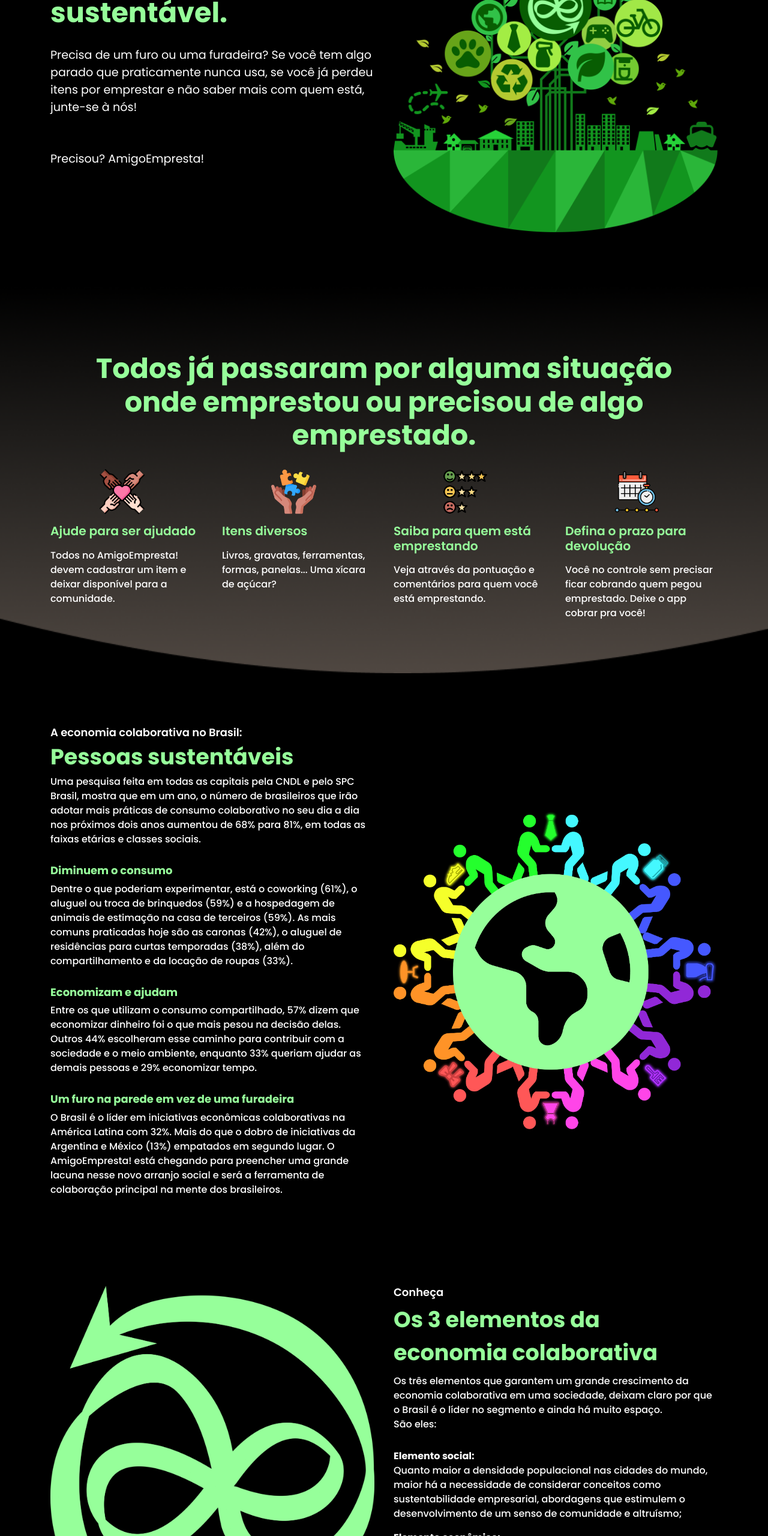
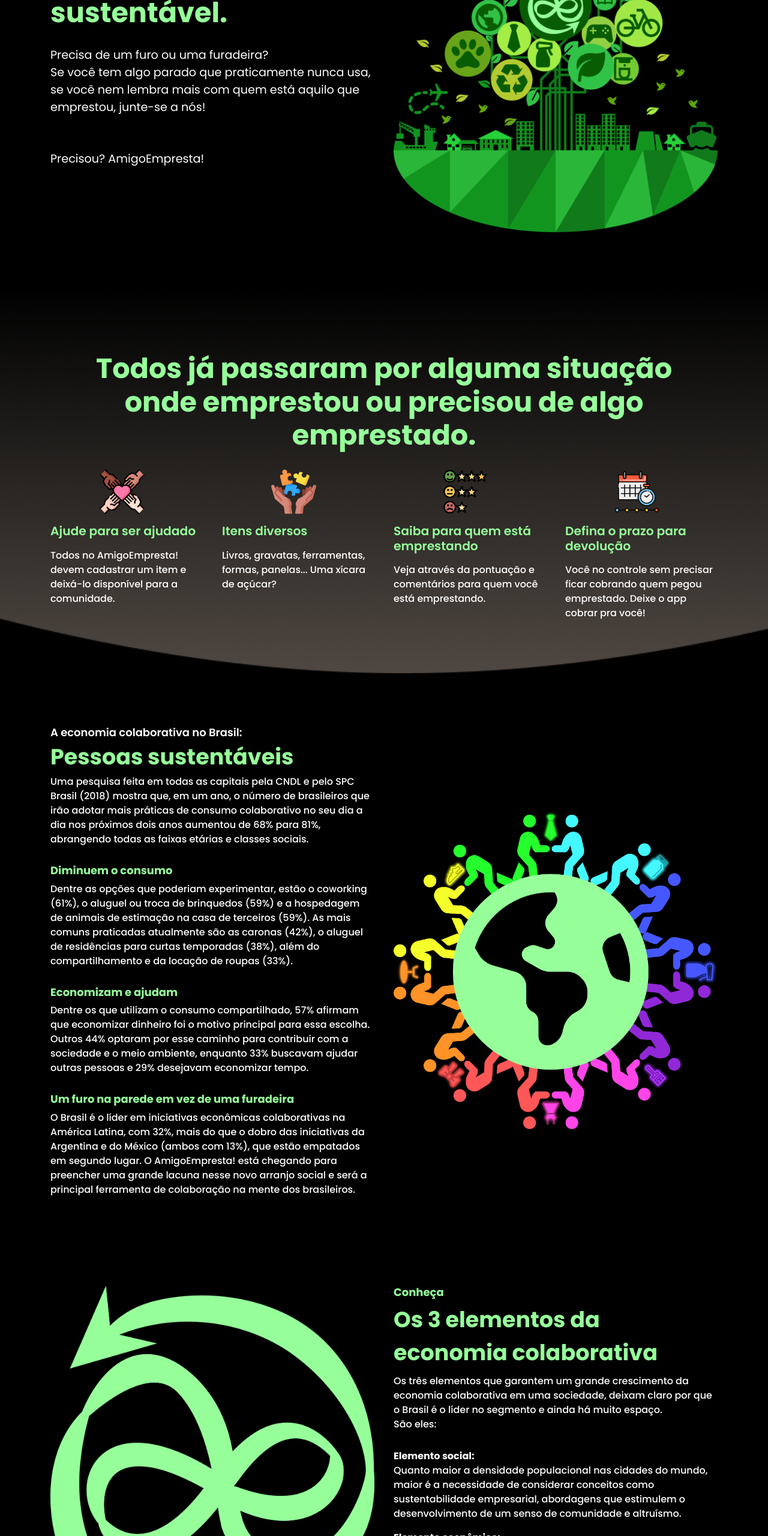
Before and after one commit to AmigoEmpresta/landingPage, a website: page docs/index.html in a window 1280 px wide. Shown: the part 240-2800 px from the top of the page at 60% size. Drawn offline with Linux system fonts and the light colour scheme; a web font is replaced by a local one.

Commit message:
Update index.html
edição pré reuniao amigo Claudio.

```diff
--- a/docs/index.html
+++ b/docs/index.html
@@ -57,7 +57,8 @@
           <div class="row align-items-center">
             <div class="col-md-6 text-md-start text-center py-6">
               <h1 class="mb-4 fs-9 fw-bold">A rede social decisiva para um mundo sustentável.</h1>
-              <p class="mb-6 lead text-secondary">Precisa de um furo ou uma furadeira? Se você tem algo parado que praticamente nunca usa, se você já perdeu itens por emprestar e não saber mais com quem está, junte-se à nós!<br class="d-none d-xl-block" /><br class="d-none d-xl-block" /></br>Precisou? AmigoEmpresta!</p>
+              <p class="mb-6 lead text-secondary">Precisa de um furo ou uma furadeira?</br>
+                 Se você tem algo parado que praticamente nunca usa, se você nem lembra mais com quem está aquilo que emprestou, junte-se a nós!<br class="d-none d-xl-block" /><br class="d-none d-xl-block" /></br>Precisou? AmigoEmpresta!</p>
             </div>
             <div class="col-md-6 text-center text-md-end">
               <img class="pt-7 pt-md-0 img-fluid mt-md-5" src="ladoinicio.png" alt="" />
@@ -82,7 +83,7 @@
                 <img class="mb-3 ms-n3" src="assets/img/category/icon1.png" width="75" alt="Feature" />
               </div>
               <h4 class="mb-3">Ajude para ser ajudado</h4>
-              <p class="mb-0 fw-medium text-secondary">Todos no AmigoEmpresta! devem cadastrar um item e deixar disponível para a comunidade.</p>
+              <p class="mb-0 fw-medium text-secondary">Todos no AmigoEmpresta! devem cadastrar um item e deixá-lo disponível para a comunidade.</p>
             </div>
             <div class="col-lg-3 col-sm-6 mb-2">
               <div class="text-center">
@@ -117,28 +118,22 @@
                   <div class="col-lg-6 order-lg-2">
                       <img class="img-fluid" src="aeearth.png" alt="" />
                   </div>
+
                   <div class="col-lg-6 order-lg-1">
                       <h5 class="text-secondary">A economia colaborativa no Brasil:</h5>
                       <h2 class="mb-2 fs-7 fw-bold">Pessoas sustentáveis</h2>
                       <p class="mb-4 fw-medium text-secondary">
                           Uma pesquisa feita em todas as capitais pela CNDL e pelo
-                          SPC Brasil, mostra que em um ano, o número de brasileiros que irão adotar mais práticas de consumo
+                          SPC Brasil (2018) mostra que, em um ano, o número de brasileiros que irão adotar mais práticas de consumo
                           colaborativo no seu dia a dia nos próximos dois anos aumentou de 68% para 81%,
-                          em todas as faixas etárias e classes sociais.
+                          abrangendo todas as faixas etárias e classes sociais.
                       </p>
                       <h4 class="fs-1 fw-bold">Diminuem o consumo</h4>
-                      <p class="mb-4 fw-medium text-secondary">Dentre o que poderiam experimentar, está o coworking (61%), o aluguel ou troca de brinquedos (59%) e a
-                          hospedagem de animais de estimação na casa de terceiros (59%).
-                          As mais comuns praticadas hoje são as caronas (42%), o aluguel
-                          de residências para curtas temporadas (38%), além do compartilhamento e da locação de roupas (33%). </p>
+                      <p class="mb-4 fw-medium text-secondary">Dentre as opções que poderiam experimentar, estão o coworking (61%), o aluguel ou troca de brinquedos (59%) e a hospedagem de animais de estimação na casa de terceiros (59%). As mais comuns praticadas atualmente são as caronas (42%), o aluguel de residências para curtas temporadas (38%), além do compartilhamento e da locação de roupas (33%). </p>
                       <h4 class="fs-1 fw-bold">Economizam e ajudam</h4>
-                      <p class="mb-4 fw-medium text-secondary">Entre os que utilizam o consumo compartilhado, 57% dizem que
-                          economizar dinheiro foi o que mais pesou na decisão delas. Outros 44% escolheram esse caminho para contribuir com a sociedade
-                          e o meio ambiente, enquanto 33% queriam ajudar as demais pessoas e 29% economizar tempo.</p>
+                      <p class="mb-4 fw-medium text-secondary">Dentre os que utilizam o consumo compartilhado, 57% afirmam que economizar dinheiro foi o motivo principal para essa escolha. Outros 44% optaram por esse caminho para contribuir com a sociedade e o meio ambiente, enquanto 33% buscavam ajudar outras pessoas e 29% desejavam economizar tempo.</p>
                       <h4 class="fs-1 fw-bold">Um furo na parede em vez de uma furadeira</h4>
-                      <p class="mb-4 fw-medium text-secondary">O Brasil é o líder em iniciativas econômicas colaborativas na América Latina com 32%.
-                          Mais do que o dobro de iniciativas da Argentina e México (13%) empatados em segundo lugar.
-                          O AmigoEmpresta! está chegando para preencher uma grande lacuna nesse novo arranjo social e será a ferramenta de colaboração principal na mente dos brasileiros.</p>
+                      <p class="mb-4 fw-medium text-secondary">O Brasil é o líder em iniciativas econômicas colaborativas na América Latina, com 32%, mais do que o dobro das iniciativas da Argentina e do México (ambos com 13%), que estão empatados em segundo lugar. O AmigoEmpresta! está chegando para preencher uma grande lacuna nesse novo arranjo social e será a principal ferramenta de colaboração na mente dos brasileiros.</p>
                   </div>
               </div>
           </div>
@@ -151,23 +146,20 @@
           <div class="row">
             <div class="col-lg-6"><img class="img-fluid" src="assets/img/marketer/logogg.png" alt="" /></div>
             <div class="col-lg-6">
-              <h5 class="text-secondary">Conheça</h5>
+              <h4 class="fs-1 fw-bold">Conheça</h4>
               <p class="fs-7 fw-bold mb-2">Os 3 elementos da economia colaborativa</p>
               <p class="mb-4 fw-medium text-secondary">
                 Os três elementos que garantem um grande crescimento da economia colaborativa em uma sociedade, deixam claro por que o Brasil é o líder no segmento e ainda há muito espaço.
               </br> São eles:
               </p>
               <div class="d-flex align-items-center mb-3">
-                <p class="fw-medium mb-0 text-secondary"><b>Elemento social:</b></br> Quanto maior a densidade populacional nas cidades do mundo, maior
-                  há a necessidade de considerar conceitos como sustentabilidade empresarial, abordagens que estimulem o desenvolvimento de um senso de comunidade e altruísmo;</p>
+                <p class="fw-medium mb-0 text-secondary"><b>Elemento social:</b></br> Quanto maior a densidade populacional nas cidades do mundo, maior é a necessidade de considerar conceitos como sustentabilidade empresarial, abordagens que estimulem o desenvolvimento de um senso de comunidade e altruísmo.</p>
               </div>
               <div class="d-flex align-items-center mb-3">
-                <p class="fw-medium mb-0 text-secondary"><b>Elemento econômico:</b></br> Produtos com estoque sobrando ou sem uso geram desperdício. Por meio da economia de colaboração,
-                   aumenta-se a flexibilidade financeira e prioriza-se o acesso a esses produtos, reduzindo o desperdício e o acúmulo;</p>
+                <p class="fw-medium mb-0 text-secondary"><b>Elemento econômico:</b></br> Produtos com estoque sobrando ou sem uso geram desperdício. Por meio da economia de colaboração, aumenta-se a flexibilidade financeira e prioriza-se o acesso a esses produtos, reduzindo o desperdício e o acúmulo.</p>
               </div>
               <div class="d-flex align-items-center mb-3">
-                <p class="fw-medium mb-0 text-secondary"> <b>Elemento tecnológico:</b></br> Com a democratização do uso da internet, a economia compartilhada se beneficia do aumento do
-                  acesso às redes sociais e do uso de dispositivos e plataformas móveis (como aplicativos) e sistemas de pagamento online.</p>
+                <p class="fw-medium mb-0 text-secondary"> <b>Elemento tecnológico:</b></br> Com a democratização do uso da internet, a economia compartilhada se beneficia do aumento do acesso às redes sociais e do uso de dispositivos e plataformas móveis (como aplicativos) e sistemas de pagamento online.</p>
               </div>
             </div>
           </div>
@@ -186,11 +178,12 @@
                       <p class="mb-2 fs-8 fw-bold">Os grandes cases de sucesso</p>
                       <p class="mb-4 fw-medium text-secondary">As provas de que a economia colaborativa é um mercado super lucrativo!</p>
                       <h4 class="fw-bold fs-1">Uber</h4>
-                      <p class="mb-4 fw-medium text-secondary">O Uber é o exemplo mais citado da economia compartilhada, quem tem carro pode ganhar dinheiro oferecendo viagens particulares. Isso faz com que muitas pessoas deixem de comprar carro porque fica mais barato e prático usar o serviço. Além disso, a plataforma se torna uma nova fonte de renda para as pessoas que atuam como prestadores de serviço.</p>
+                      <p class="mb-4 fw-medium text-secondary">O Uber é o exemplo mais citado da economia compartilhada, onde muitos conseguem uma renda extra oferecendo viagens particulares. Isso leva muitas pessoas a deixarem de usar seus próprios carros, já que muitas vezes é mais barato e prático utilizar o serviço, tornando a plataforma a opção mais viável.
+                      </p>
                       <h4 class="fw-bold fs-1">Airbnb</h4>
-                      <p class="mb-4 fw-medium text-secondary">O Airbnb é uma plataforma que permite alugar quartos ou propriedades inteiras para outras pessoas. Dessa forma, além de tornar o bem imóvel mais útil e rentável, é uma opção mais barata para viajantes do que hotéis.</p>
+                      <p class="mb-4 fw-medium text-secondary">O Airbnb é uma plataforma que permite alugar quartos ou propriedades inteiras para outras pessoas. Dessa forma, além de tornar o bem imóvel mais útil e rentável, oferece uma opção mais barata para viajantes do que hotéis.</p>
                       <h4 class="fw-bold fs-1">DogHero</h4>
-                      <p class="mb-4 fw-medium text-secondary">O DogHero combina donos de animais de estimação com pessoas que estão dispostas a passear com os pets na ausência dos tutores. Os valores são negociados na plataforma, e os donos recebem atualizações em vídeo de seus animais quando eles não estão por perto.</p>
+                      <p class="mb-4 fw-medium text-secondary">O DogHero combina donos de animais de estimação com pessoas que estão dispostas a passear com os pets na ausência dos tutores. Os valores são negociados na plataforma e os donos recebem atualizações em vídeo de seus animais quando não estão por perto.</p>
                   </div>
               </div>
           </div>
@@ -225,6 +218,9 @@
     </main>
     <!-- ===============================================-->
     <!--    End of Main Content-->
+    <!-- ===============================================-->
+
+    <!-- ===============================================-->
     <!--    JavaScripts-->
     <!-- ===============================================-->
     <script src="vendors/@popperjs/popper.min.js"></script>
```
